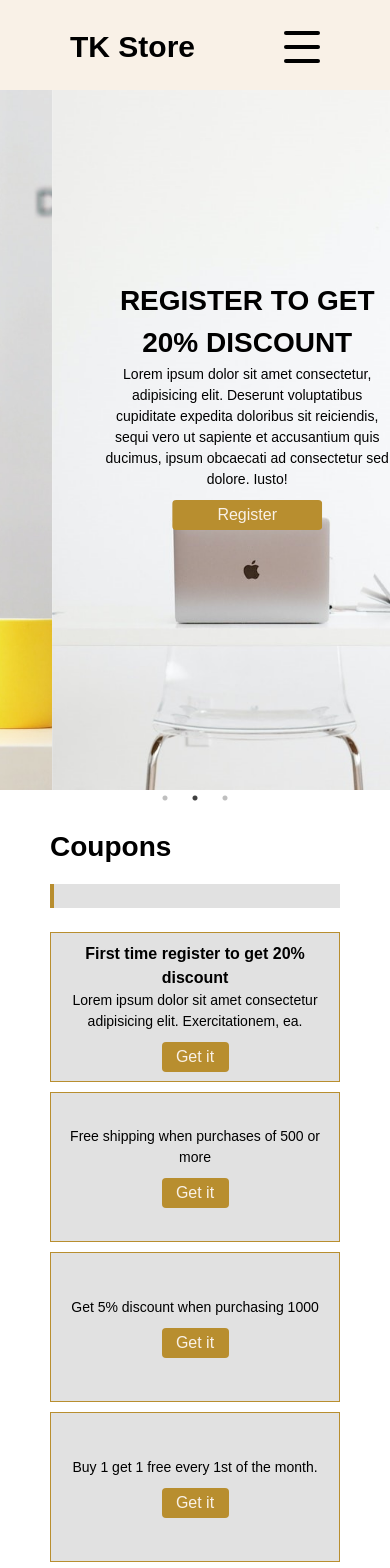
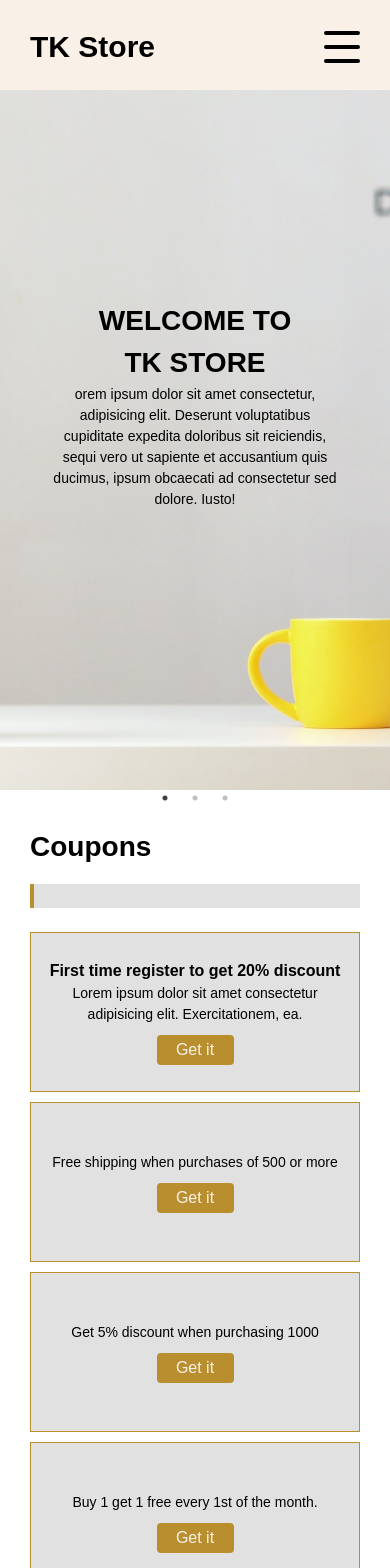
Before and after one commit to PongTK/eCommerce-shop, a React (Vite) app in the folder client/: page / in a window 390 px wide. Shown: the top 1568 px of the page. Built offline with nearby package versions, Linux system fonts and the light colour scheme.

Commit message:
responsive 2nd

```diff
--- a/client/src/Components/About/About.css
+++ b/client/src/Components/About/About.css
@@ -140,6 +140,10 @@
 }
 
 @media only screen and (max-width:767px){
+    .about-section {
+        margin: 30px;
+    }
+
     .story-container{
         display: flex;
         flex-direction: column-reverse;
--- a/client/src/Components/Cart/Cart.css
+++ b/client/src/Components/Cart/Cart.css
@@ -228,7 +228,7 @@ div.coupon{
 
 @media only screen and (max-width:767px){
     .cart-section{
-        margin: 50px 50px;
+        margin:30px;
     }
 
     .order-table-header ul{
--- a/client/src/Components/Contact/Contact.css
+++ b/client/src/Components/Contact/Contact.css
@@ -114,7 +114,7 @@ button:hover{
 
 @media only screen and (max-width:767px){
     .contact-section{
-       margin: 36px 30px;
+       margin: 30px;
     }
 
     .contact-content{
--- a/client/src/Components/Home/Home.css
+++ b/client/src/Components/Home/Home.css
@@ -177,7 +177,7 @@ marquee span{
     }
 
     .promotion-container{
-        margin: 0 50px;
+        margin: 0 30px;
     }
 
     .promotion-grid{
@@ -185,7 +185,7 @@ marquee span{
     }
 
     .coupon-grid-M, .coupon-grid-S{
-        height: 150px;
+        height: 160px;
     }
 
     .coupon-grid-M h3{
--- a/client/src/Components/Navbar/Navbar.css
+++ b/client/src/Components/Navbar/Navbar.css
@@ -110,7 +110,7 @@
 
 @media only screen and (max-width:767px) {
     .navbar-wrapper{
-        padding: 0 50px;
+        padding: 0 10px;
     }
 
     .navbar-manu{
--- a/client/src/Components/Shop/Shop.css
+++ b/client/src/Components/Shop/Shop.css
@@ -92,22 +92,8 @@ header{
 }
 
 .product-list{
-    margin: 36px 50px;
+    margin: 30px;
     display: flex;
     flex-flow: column;
     align-items: center;
 }
-
-/* @media only screen and (max-width:600px) {
-    .category-wrapper{align-items: flex-start;}
-
-    .category-group{display: none;}
-
-    .category-toggle{display: block;}
-
-    .category-group-dropdown{
-        z-index: 999;
-        display: flex;
-    }
-
-} */
```
